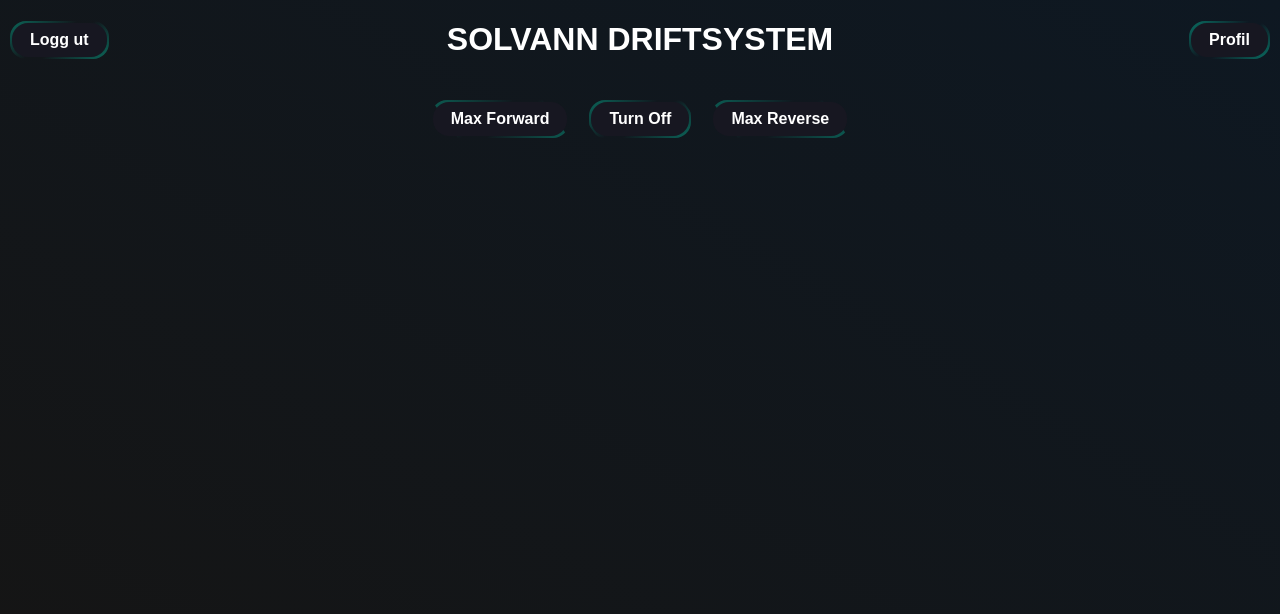
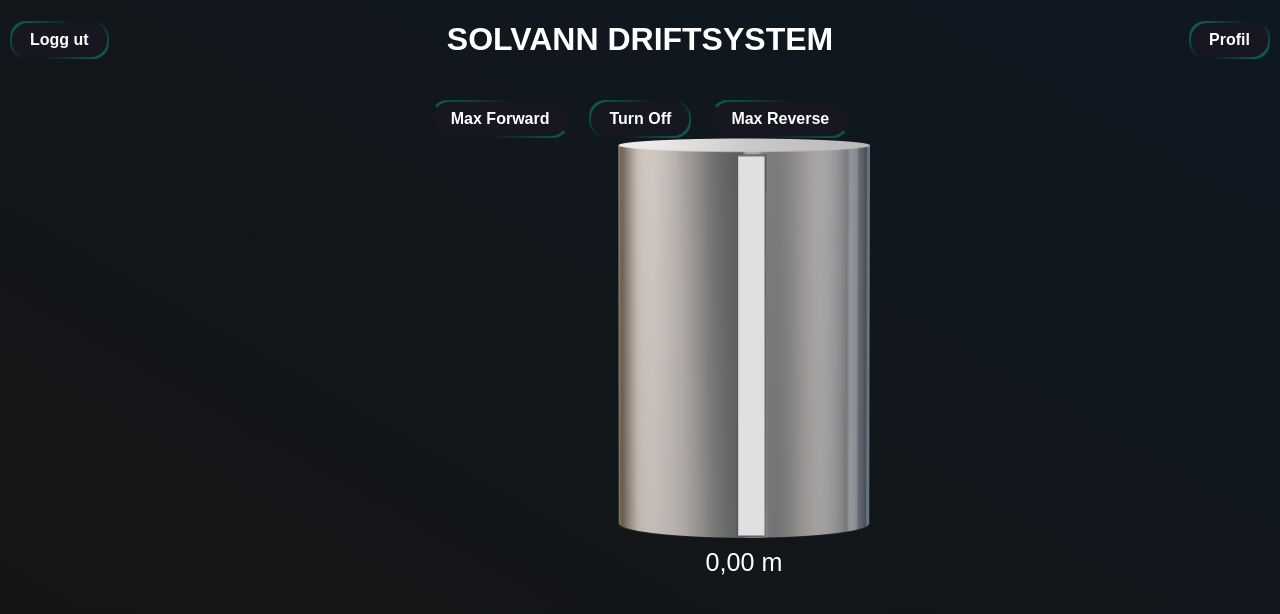
Before and after one commit to USN-Gjengen/APP2000_Gruppe06_Solvann-Driftsystem, a React (Create React App) app in the folder frontend/: page /Turbine in a window 1280 px wide. Shown: the top 614 px of the page. Built offline with nearby package versions, Linux system fonts and the light colour scheme; no server answers; sample sign-in values are in the browser's storage.

Commit message:
Wrangle CSS to display water level

```diff
--- a/frontend/src/Turbine.css
+++ b/frontend/src/Turbine.css
@@ -10,4 +10,13 @@
   justify-content: left;
   flex-wrap: wrap;
   width: 13em;
+  height: 100%;
 }
+
+.turbinePageContent {
+  display: flex;
+  flex-direction: row;
+  align-items: center;
+  justify-content: center;
+  height: 50vh;
+}
--- a/frontend/src/components/Waterlevel/WaterContainer.jsx
+++ b/frontend/src/components/Waterlevel/WaterContainer.jsx
@@ -1,5 +1,6 @@
 import React, { useState, useEffect } from 'react';
 import waterTank from '../../img/waterTank.png';
+import "./WaterLevel.css"
 
 
 const WaterContainer = () => {
@@ -39,7 +40,7 @@ const WaterContainer = () => {
   const waterHeight = (waterLevel / maxWaterLevel) * 100;
 
   return (
-    <div>
+    <div className="WaterContainer">
       <div className='waterTank-container'>
 
         <div className="water-container">
--- a/frontend/src/components/Waterlevel/WaterLevel.css
+++ b/frontend/src/components/Waterlevel/WaterLevel.css
@@ -1,20 +1,37 @@
+.waterLevel-container {
+    width: fit-content;
+    height: 100%;
+
+    min-height: 300px;
+}
+
+.WaterContainer {
+    height: 100%;
+}
+
 .waterTank-container {
 	display: flex;
 	align-items: center;
 	justify-content: center;
+    position: relative;
+
+    width: 100%;
+    height: 100%;
 }
 
 .water-tank {
 	z-index: 10;
+    height: 100%;
+    width: auto;
 }
 
 .water-container {
 	z-index: 10;
-	width: 200px;
-	height: 810px;
+    height: 99%;
 	background-color: #e0e0e0;
 	position: absolute;
 	overflow: hidden;
+    aspect-ratio: 1/8;
 }
 
 .water {
@@ -27,7 +44,7 @@
 }
 
 .water-level-text {
-	font-size: 75px;
+	font-size: 3.14vh;
 	text-align: center;
 
 	padding-top: 10px;
--- a/frontend/src/pages/Turbine.jsx
+++ b/frontend/src/pages/Turbine.jsx
@@ -1,5 +1,6 @@
 import React, { useEffect, useState } from "react";
 import TurbineController from "../components/Turbine/TurbineController";
+import WaterContainer from "../components/Waterlevel/WaterContainer";
 
 
 const Turbine = () => {
@@ -66,9 +67,9 @@ const Turbine = () => {
 
 				return (
 					<TurbineController
-					key={turbine.id}
-					isSpinning={turbine.capacityUsage != 0}
-					color={"#" + red.toString(16) + green.toString(16) + "00"}
+						key={turbine.id}
+						isSpinning={turbine.capacityUsage != 0}
+						color={"#" + red.toString(16) + green.toString(16) + "00"}
 					/>
 				)
 			}));
@@ -95,8 +96,16 @@ const Turbine = () => {
 				</button>
 			</div>
 
-			<div className="turbines-container">
-				{turbineList}
+			<div className="turbinePageContent">
+				<div>
+					<div className="turbines-container">
+						{turbineList}
+					</div>
+				</div>
+
+				<div className="waterLevel-container">
+					<WaterContainer />
+				</div>
 			</div>
 		</div>
 
```
Lines whose indentation alone changed are shown as unchanged.
